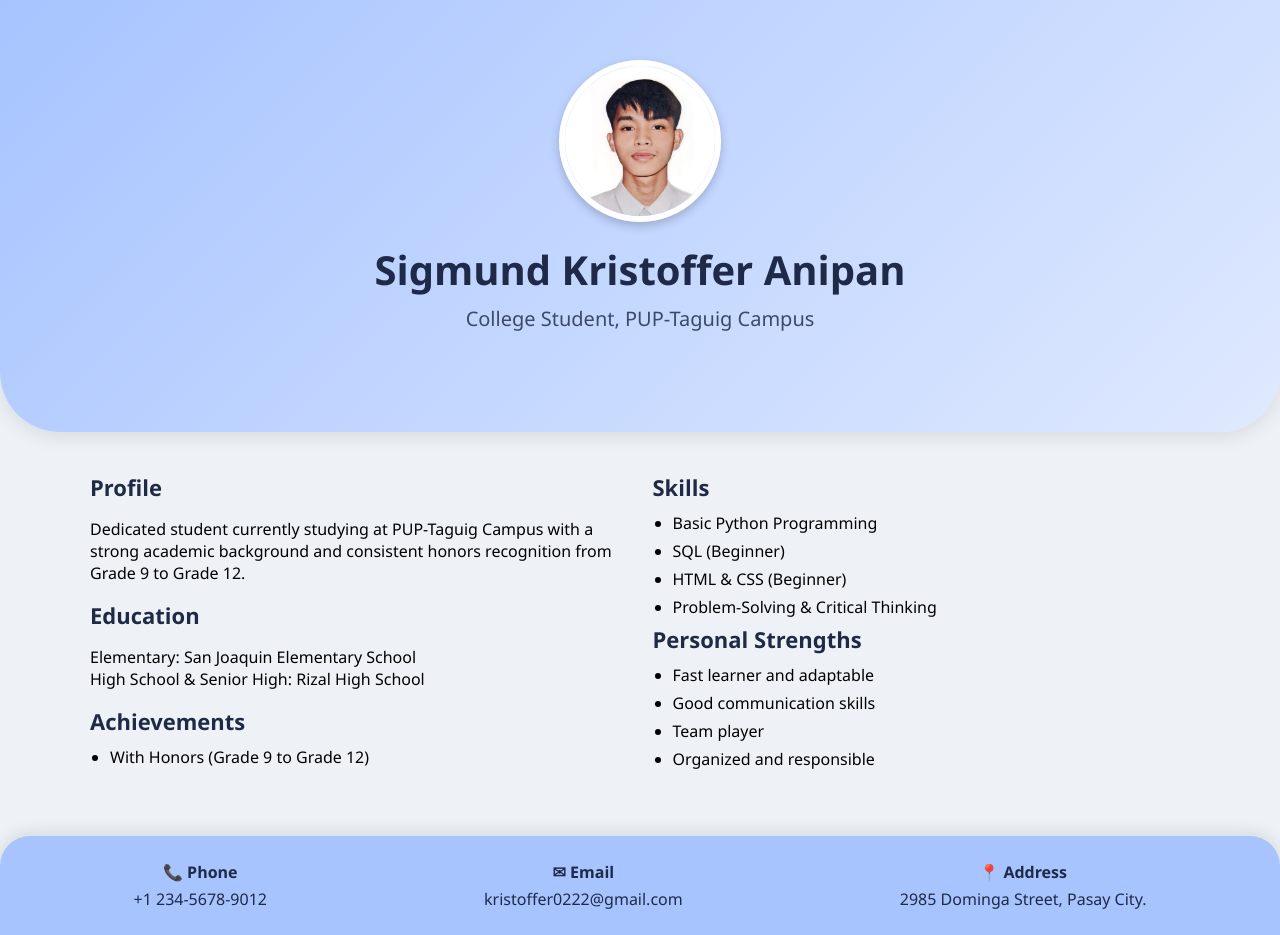
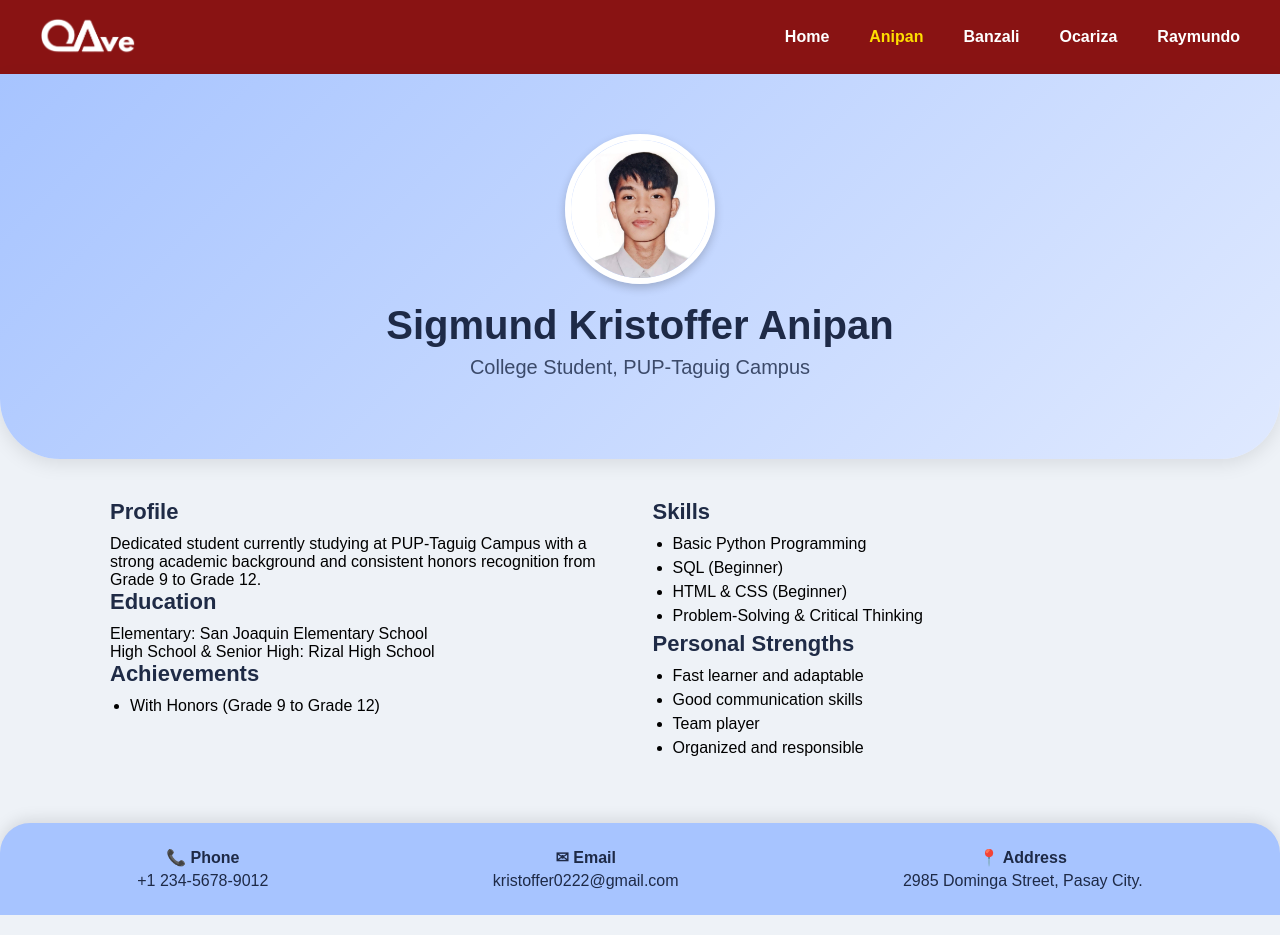
Before and after one commit to banzali-gracegabrielle/WEB-DEVELOPMENT, a plain HTML site: page anipan.html in a window 1280 px wide. Drawn offline with Linux system fonts and the light colour scheme.

Commit message:
add navbar in toffer page

```diff
--- a/anipan.html
+++ b/anipan.html
@@ -3,12 +3,55 @@
 <head>
     <title>Anipan's Profile</title>
     <style>
-        body {
-            font-family: "Segoe UI", Arial, sans-serif;
-            background: #eef2f7;
+        * {
             margin: 0;
+            padding: 0;
+            box-sizing: border-box;
         }
 
+        body {
+            font-family: Arial, sans-serif;
+            background: #eef2f7;
+            overflow-x: hidden;
+        }
+
+        /* NAVBAR */
+        nav {
+            width: 100%;
+            background-color: rgba(128, 0, 0, 0.92);
+            padding: 15px 40px;
+            display: flex;
+            align-items: center;
+            justify-content: space-between;
+            position: relative;
+            z-index: 20;
+        }
+
+        .logo {
+            height: 40px;
+        }
+
+        .nav-right {
+            display: flex;
+            gap: 40px;
+        }
+
+        nav a {
+            color: #fff;
+            text-decoration: none;
+            font-weight: bold;
+            transition: 0.3s;
+        }
+
+        nav a:hover {
+            color: #FFDF00;
+        }
+
+        nav a.active {
+            color: #FFDF00;
+        }
+
+        /* HEADER */
         .header {
             background: linear-gradient(135deg, #a7c4ff 0%, #dfe9ff 100%);
             padding: 60px 20px 80px;
@@ -101,13 +144,26 @@
 </head>
 <body>
 
+    <!-- NAVBAR -->
+    <nav>
+        <div class="nav-left">
+            <img src="resources/logo-quatroave.png" alt="Logo" class="logo">
+        </div>
+        <div class="nav-right">
+            <a href="home.html">Home</a>
+            <a href="anipan.html" class="active">Anipan</a>
+            <a href="banzali.html">Banzali</a>
+            <a href="ocariza.html">Ocariza</a>
+            <a href="raymundo.html">Raymundo</a>
+        </div>
+    </nav>
+
     <div class="header">
         <img src="resources/anipan.png" alt="Student Photo">
         <div class="header-text">
             <h1>Sigmund Kristoffer Anipan</h1>
             <p>College Student, PUP-Taguig Campus</p>
         </div>
-    </div>
     </div>
 
     <div class="container">
```
